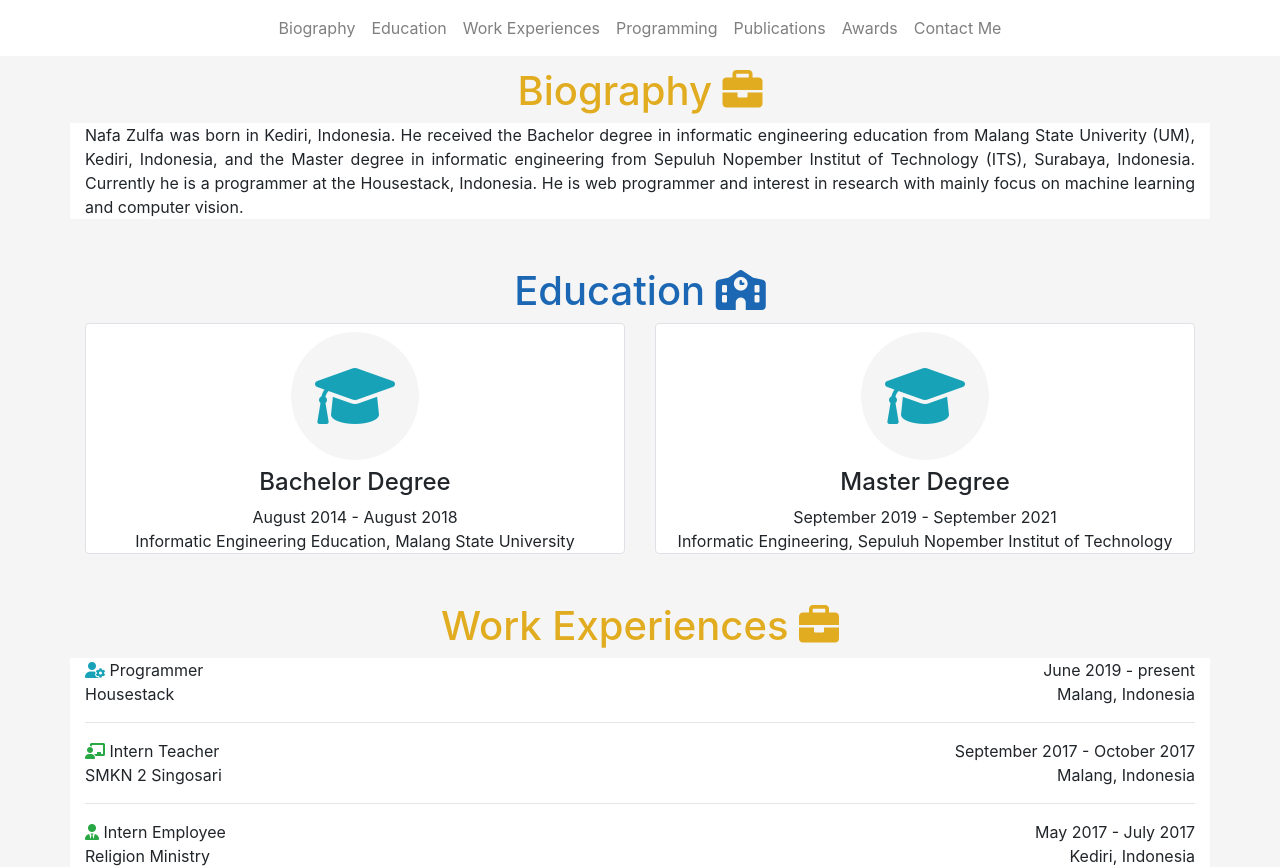
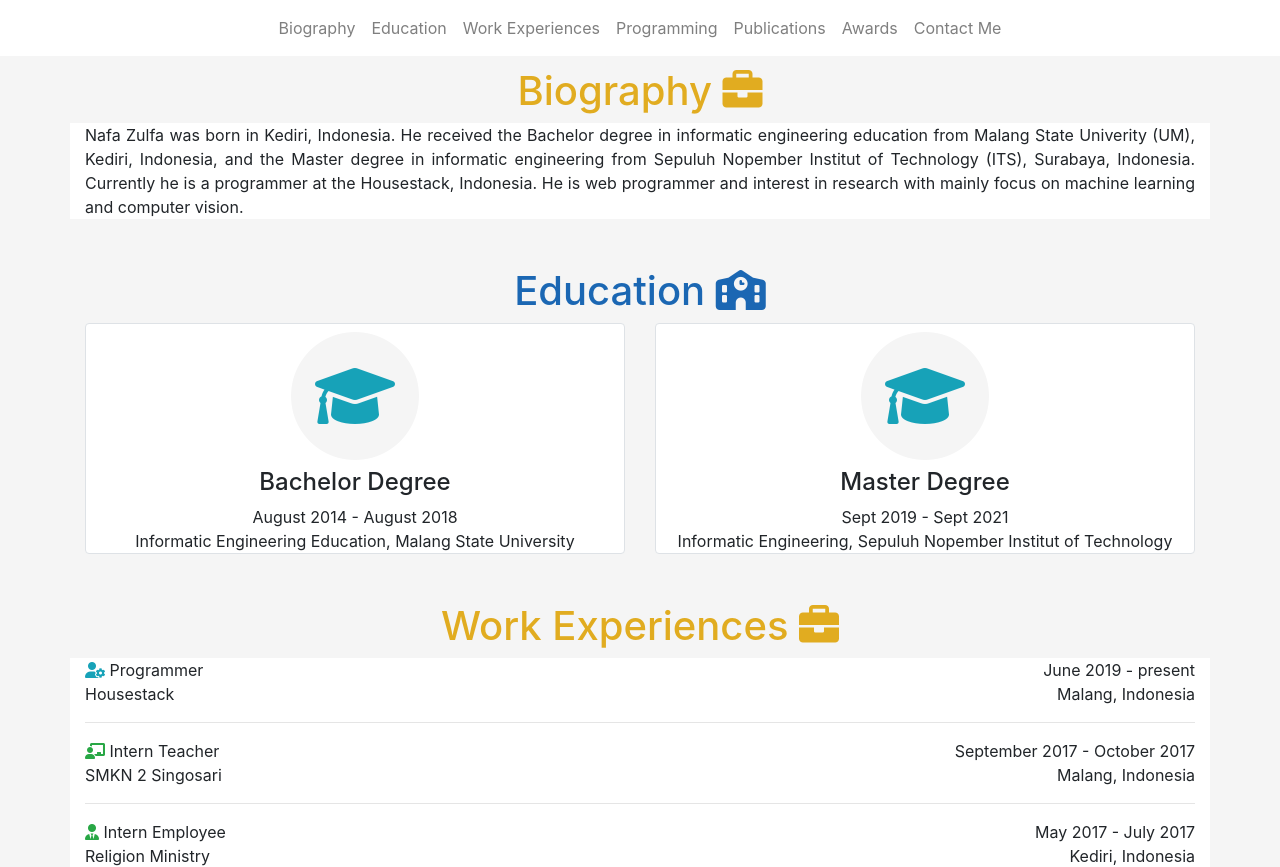
Before and after one commit to naffzzz/naffzzz.github.io, a PHP site: page / in a window 1280 px wide. Shown: the top 867 px of the page. Run offline with PHP 8.4, Linux system fonts and the light colour scheme; some libraries are stand-ins or nearby versions.

Commit message:
perubahan kecil

```diff
--- a/index.php
+++ b/index.php
@@ -86,7 +86,7 @@
               </span>
             </div>
             <h4>Master Degree</h4>
-            September 2019 - September 2021<br>
+            Sept 2019 - Sept 2021<br>
             Informatic Engineering, Sepuluh Nopember Institut of Technology
           </div>
         </div>
```
